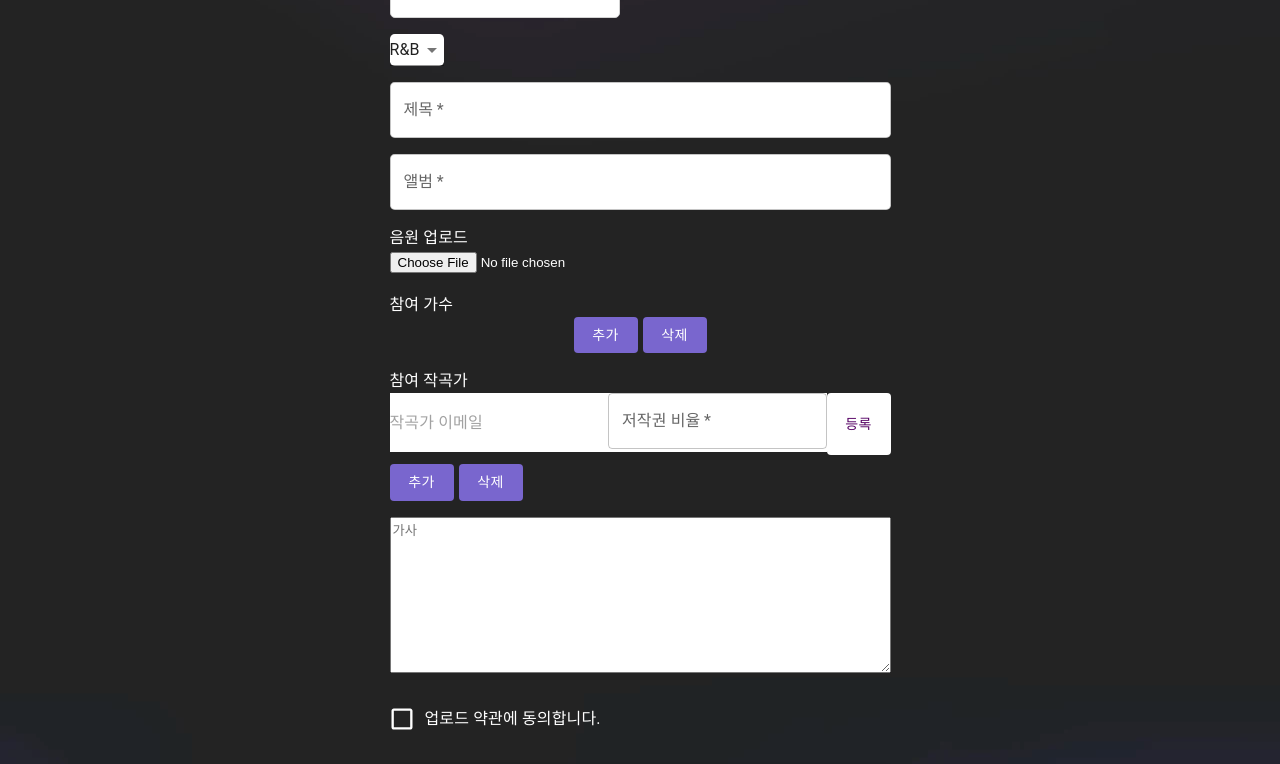
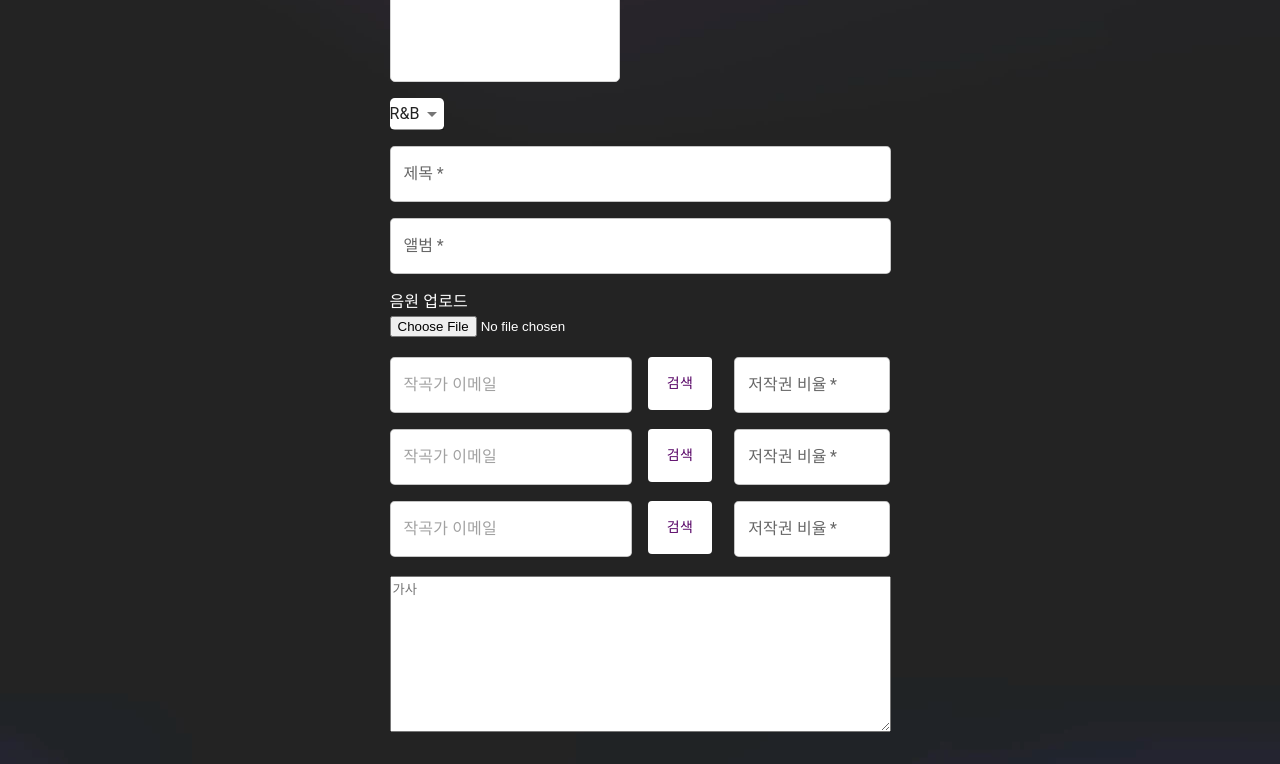
Before and after one commit to UXMUnderGraduate/22-S-Front, a React (Create React App) app: page /upload in a window 1280 px wide. Shown: the part 467-1231 px from the top of the page. Built offline with nearby package versions, Linux system fonts and the light colour scheme; sample sign-in values are in the browser's storage.

Commit message:
feat: upload 저작권자 등록 #9

```diff
--- a/src/page/UploadPage.jsx
+++ b/src/page/UploadPage.jsx
@@ -1,26 +1,29 @@
-import React, { useState, useEffect } from 'react';
+import React, { useState , useEffect} from 'react';
 import axios from 'axios';
 import {
   Button,
   CssBaseline,
   TextField,
   FormControl,
-  FormControlLabel,
-  Checkbox,
-  FormHelperText,
+  createTheme,
+  ThemeProvider,
   Grid,
   Box,
+  Checkbox,
+  FormControlLabel,
+  FormHelperText,
   Typography,
   Container,
   Select,
   MenuItem,
 } from '@mui/material/';
-import { createTheme, ThemeProvider } from '@mui/material/styles';
+import { useNavigate } from 'react-router-dom';
+import { useDropzone } from 'react-dropzone';
 import styled from 'styled-components';
-import { useDropzone } from 'react-dropzone';
-import { useNavigate } from 'react-router-dom';
-import { InputBase, ListItemButton, Drawer, List, Divider, ListItem, ListItemText } from '@mui/material';
-
+import {  ListItemButton, Drawer, List, Divider, ListItem, ListItemText } from '@mui/material';
+const Boxs = styled(Box)`
+  padding-bottom: 40px !important;
+`;
 const thumbsContainer = {
   display: 'flex',
   flexDirection: 'row',
@@ -57,16 +60,11 @@ const img = {
   width: 220,
   height: 220,
 };
-
 const FormHelperTexts = styled(FormHelperText)`
   width: 100%;
   padding-left: 16px;
   font-weight: 700 !important;
   color: #d32f2f !important;
-`;
-
-const Boxs = styled(Box)`
-  padding-bottom: 40px !important;
 `;
 
 function UploadPage() {
@@ -90,16 +88,158 @@ function UploadPage() {
       },
     },
   });
+  const navigate = useNavigate();
+  const [state, setState] = React.useState({
+    bottom: false,
+  });
+  const [data, setData] = useState([]);
+  const [holder, setholder]=useState([]);
+  const [rate, setRate]=useState([])
+  const [image, setImage] = useState('');
+  const [checked, setChecked] = useState(false);
+  const [file, setFile] = useState([]);
   const [genre, setGenre] = useState('R&B');
-  const [checked, setChecked] = useState(false);
+  const token = localStorage.getItem('jwtToken');
+  const [search, setSearch] = useState('');
+  const ariaLabel = { 'aria-label': 'search' };
+  const anchor = 'bottom';
   const [musicError, setMusicError] = useState(false);
+  const [rateError, setRateError] = useState(false);
   const [UploadError, setUploadError] = useState('');
-  const token = localStorage.getItem('jwtToken');
+
+  const handleImage = (event) => {
+    setImage(event.target.value)
+  };
+
+  const handleAgree = (event) => {
+    setChecked(event.target.checked);
+  };
+
+  const handleChange = (event) => {
+    setGenre(event.target.value);
+  };
+
+  const handleFile = (event) => {
+    setFile(event.target.value)
+  };
+
+  const handleOnKeyPress= (e) => {
+    if(e.key==" "){
+      handleRate(e);
+    }
+  }
+  const handleRate = (e) => {
+    setRate((rate) => {
+      return [...rate, e.target.value]
+    })
+  };
+
+  function clickSubmit() {
+    if (confirm('한번 업로드 하면 수정이 불가능합니다. 업로드 하시겠습니까?')) {
+      //form submit
+    } else {
+      return;
+    }
+  }
+
+  const toggleDrawer = (anchor, open) => (event) => {
+    handleOnClick();
+
+    if (event.type === 'keydown' && (event.key === 'Tab' || event.key === 'Shift')) {
+      return;
+    }
+    setState({ ...state, [anchor]: open });
+  };
+
+
+  const holderlist = (item) => {
+    setholder((holder) => {
+      console.log(holder);
+      return [...holder, item];
+    });
+  };
+
+  const list = (anchor) => (
+    <Box
+      style={{ fontColor: 'red' }}
+      sx={{ width: anchor === 'top' || anchor === 'bottom' ? 'auto' : 250 }}
+      role="presentation"
+      onClick={toggleDrawer(anchor, false)}
+      onKeyDown={toggleDrawer(anchor, false)}
+    >
+      <List>
+        {data.map((item) => (
+          <ListItem style={{ color: 'Black' }} key={item.id}>
+            <ListItemButton onClick={()=>holderlist(item.id)}>
+              <ListItemText primary={item.nickname} />
+            </ListItemButton>
+          </ListItem>
+        ))}
+      </List>
+      <Divider />
+    </Box>
+  );
+
+  const onChangeSearch = (e) => {
+    setSearch(e.target.value);
+    toggleDrawer(anchor, true);
+  };
+
+
+  const handleOnClick = async () => {
+    // console.log(token);
+
+    await axios
+      .get(`http://${process.env.REACT_APP_BACKEND_URL}/api/v1/user?search=${search}`, {
+        headers: {
+          authorization: token,
+        }
+      })
+      .then((res) => {
+        setData(res.data.data);
+        console.log("데이터: ", data);
+        console.log("찾는 사람: ", search);
+        console.log("배열: ", holder);
+      })
+      .catch((err) => {
+        console.log(err);
+      });
+  };
+  //앨범 커버 드래그앤드롭
+  const [images, setImages] = useState([]);
+  const { getRootProps, getInputProps } = useDropzone({
+    accept: 'image/*',
+    onDrop: (acceptedImages) => {
+      setImages(
+        acceptedImages.map((image) =>
+          Object.assign(image, {
+            preview: URL.createObjectURL(image),
+          }),
+        ),
+      );
+      handleImage(image);
+    },
+  });
+
+  const thumbs = images.map((image) => (
+    <div style={thumb} key={image.name}>
+      <div style={thumbInner}>
+        <img src={image.preview} style={img} alt="" />
+      </div>
+    </div>
+  ));
+
+  useEffect(
+    () => () => {
+      // Make sure to revoke the Object URL to avoid memory leaks
+      images.forEach((image) => URL.revokeObjectURL(image.preview));
+    },
+    [images],
+  );
 
   const onhandlePost = async (data) => {
-    console.log('name');
-    const { title, album, lylics, file, image, holder, rate } = data;
-    const postData = { title, album, lylics, genre, file, image, holder, rate };
+    const { title, album, image, lylics, file, holder, rate } = data;
+    const postData = { title, album, lylics, image, genre, file,  holder, rate };
 
     // post
     await axios
@@ -120,30 +260,23 @@ function UploadPage() {
       });
   };
 
-  const handleChange = (event) => {
-    setGenre(event.target.value);
-  };
-
-  const handleAgree = (event) => {
-    setChecked(event.target.checked);
-  };
-
   const handleSubmit = (e) => {
     e.preventDefault();
 
     const data = new FormData(e.currentTarget);
     console.log(data);
     const genreType = genre;
+
     const joinData = {
       title: data.get('title'),
       album: data.get('album'),
       name: data.get('name'),
       lylics: data.get('lylics'),
-      file: data.get('file'),
-      image: data.get('image'),
+      file: file,
+      image: image,
       genre: genreType,
-      holder: data.get('holder'),
-      rate: data.get('rate'),
+      holder: holder,
+      rate: rate
     };
 
     //중복곡 체크
@@ -169,6 +302,12 @@ function UploadPage() {
           console.error(err);
         });
     }
+    // 저작권 비율 체크
+    const sum = rate.reduce((accumultor, currentNumber)=>accumultor*1+currentNumber*1);
+    console.log(rate);
+    console.log(sum);
+    if (sum!=1) setRateError('저작권 총합이 1이하가 되도록 설정해주세요!');
+    else setRateError('');
 
     // 회원가입 동의 체크
     if (!checked) alert('올바른 양식과 함께 업로드 약관에 동의해주세요.');
@@ -177,87 +316,7 @@ function UploadPage() {
     }
   };
 
-  //엘범 커버 드래그앤드롭
-  const [files, setFiles] = useState([]);
-  const { getRootProps, getInputProps } = useDropzone({
-    accept: 'image/*',
-    onDrop: (acceptedFiles) => {
-      setFiles(
-        acceptedFiles.map((file) =>
-          Object.assign(file, {
-            preview: URL.createObjectURL(file),
-          }),
-        ),
-      );
-    },
-  });
 
-  const thumbs = files.map((file) => (
-    <div style={thumb} key={file.name}>
-      <div style={thumbInner}>
-        <img src={file.preview} style={img} alt="" />
-      </div>
-    </div>
-  ));
-
-  useEffect(
-    () => () => {
-      // Make sure to revoke the Object URL to avoid memory leaks
-      files.forEach((file) => URL.revokeObjectURL(file.preview));
-    },
-    [files],
-  );
-
-  //작곡가, 가수 추가 부분
-  const [countComposerList, setCountComposerList] = useState([0]);
-
-  const onAddComposerDiv = () => {
-    let countArr = [...countComposerList];
-    let counter = countArr.slice(-1)[0];
-    counter += 1;
-    countArr.push(counter); // index 사용 X
-    // countArr[counter] = counter   // index 사용 시 윗줄 대신 사용
-    setCountComposerList(countArr);
-  };
-
-  const onDeleteComposerDiv = () => {
-    let countArr = [...countComposerList];
-    let counter = countArr.slice(-1)[0];
-    counter -= 1;
-    countArr.pop(counter); // index 사용 X
-    // countArr[counter] = counter   // index 사용 시 윗줄 대신 사용
-    setCountComposerList(countArr);
-  };
-
-  const [countSingerList, setCountSingerList] = useState([0]);
-
-  const onAddSingerDiv = () => {
-    let countArr = [...countSingerList];
-    let counter = countArr.slice(-1)[0];
-    counter += 1;
-    countArr.push(counter); // index 사용 X
-    // countArr[counter] = counter   // index 사용 시 윗줄 대신 사용
-    setCountSingerList(countArr);
-  };
-
-  const onDeleteSingerDiv = () => {
-    let countArr = [...countSingerList];
-    let counter = countArr.slice(-1)[0];
-    counter -= 1;
-    countArr.pop(counter); // index 사용 X
-    // countArr[counter] = counter   // index 사용 시 윗줄 대신 사용
-    setCountSingerList(countArr);
-  };
-
-  const navigate = useNavigate();
-
-  function clickSubmit() {
-    if (confirm('한번 업로드 하면 수정이 불가능합니다. 업로드 하시겠습니까?')) {
-      //form submit
-    } else {
-      return;
-    }
-  }
   return (
     <ThemeProvider theme={theme}>
       <Box sx={{ height: '100%', backgroundImage: 'url(/images/background.png)' }}>
@@ -286,13 +345,28 @@ function UploadPage() {
             >
               음원 업로드
             </Typography>
-            <Boxs component="form" noValidate onSubmit={handleSubmit} sx={{ mt: 3 }}>
+            <Boxs component="form" noValidate sx={{ mt: 3 }} onSubmit={handleSubmit}>
               <FormControl component="fieldset" variant="standard">
                 <Grid container spacing={2}>
+
                 <Grid item xs={12}>
-                    <label style={{ color: 'white' }}>앨범커버</label>
+                    <label style={{ color: 'white' }}>
+                      앨범커버
+                    </label> <br/>
+                    <input
+                      type="file"
+                      id="file"
+                      accept="image/*"
+                      textDecoration="none"
+                      style={{ color: 'white', borderBox: 'white' }}
+                      required
+                      onChange={handleImage}
+                    />
+                  </Grid>
+                  <Grid item xs={12}>
+                    <label style={{ color: 'white' }}>썸네일 확인</label>
                     <div {...getRootProps({ className: 'dropzone' })}>
-                      <input {...getInputProps()} id="image" />
+                      <input {...getInputProps()}/>
                       <aside style={thumbsContainer}> {thumbs}</aside>
                     </div>
                   </Grid>
@@ -301,9 +375,9 @@ function UploadPage() {
                       sx={{ backgroundColor: 'white', borderRadius: '0.3em' }}
                       labelId="genre"
                       id="genre-select"
-                      value={genre}
                       required
                       label="genre"
+                      value={genre}
                       onChange={handleChange}
                     >
                       <MenuItem value={'R&B'}>R&B</MenuItem>
@@ -347,45 +421,105 @@ function UploadPage() {
                     accept="audio/*"
                     textDecoration="none"
                     style={{ color: 'white', borderBox: 'white' }}
+                    onChange={handleFile}
                     />
+                </Grid>
                 <FormHelperTexts>{musicError}</FormHelperTexts>
+
+
+                <Grid item xs={12} sm={6}>
+                  <TextField
+                  sx={{ backgroundColor: 'white', borderRadius: '0.3em' }}
+                    required
+                    placeholder="작곡가 이메일"
+                    inputProps={ariaLabel}
+                    onChange={onChangeSearch}
+                  />
                 </Grid>
+                <Grid item xs={12} sm={2}>
+                  <Button style={{ backgroundColor: 'white', height: '95%' }} onClick={toggleDrawer(anchor, true)}>
+                      {' '}
+                      검색
+                  </Button></Grid>
+                  <Drawer anchor={anchor} open={state[anchor]} onClose={toggleDrawer(anchor, false)}>
+                    {list(anchor)}
+                  </Drawer>
+                  <Grid item xs={12} sm={4}>
+                  <TextField
+                      sx={{ backgroundColor: 'white', borderRadius: '0.3em' }}
+                      variant="outlined"
+                      required
+                      fullWidth
+                      id="copyright"
+                      label="저작권 비율"
+                      name="copyright"
+                      autoComplete="copyright"
+                      color="secondary"
+                      onKeyPress={handleOnKeyPress}
+                    /></Grid>
 
-                  <Grid item xs={12}>
-                    <label style={{ color: 'white' }}>참여 가수</label>
-                    <CreateListDiv>
-                      <div style={{ display: 'inline-block' }}>
-                        {/* <SingerList countSingerList={countSingerList} /> */}
-                        <Button onClick={onAddSingerDiv} style={{ backgroundColor: '#7966ce', color: 'white' }}>
-                          추가
-                        </Button>
-                        <Button
-                          onClick={onDeleteSingerDiv}
-                          style={{ backgroundColor: '#7966ce', color: 'white', marginLeft: '5px' }}
-                        >
-                          삭제
-                        </Button>
-                      </div>
-                    </CreateListDiv>
+<Grid item xs={12} sm={6}>
+                  <TextField
+                  sx={{ backgroundColor: 'white', borderRadius: '0.3em' }}
+                    required
+                    placeholder="작곡가 이메일"
+                    inputProps={ariaLabel}
+                    onChange={onChangeSearch}
+                  />
                 </Grid>
+                <Grid item xs={12} sm={2}>
+                  <Button style={{ backgroundColor: 'white', height: '95%' }} onClick={toggleDrawer(anchor, true)}>
+                      {' '}
+                      검색
+                  </Button></Grid>
+                  <Drawer anchor={anchor} open={state[anchor]} onClose={toggleDrawer(anchor, false)}>
+                    {list(anchor)}
+                  </Drawer>
+                  <Grid item xs={12} sm={4}>
+                  <TextField
+                      sx={{ backgroundColor: 'white', borderRadius: '0.3em' }}
+                      variant="outlined"
+                      required
+                      fullWidth
+                      id="copyright"
+                      label="저작권 비율"
+                      name="copyright"
+                      autoComplete="copyright"
+                      color="secondary"
+                      onKeyPress={handleOnKeyPress}
+                    /></Grid>
 
-                  <Grid item xs={12}>
-                    <CreateListDiv>
-                      <div style={{ display: 'inline-block' }}>
-                        <label style={{ color: 'white' }}>참여 작곡가</label>
-                        <ComposerList countComposerList={countComposerList} />
-                        <Button onClick={onAddComposerDiv} style={{ backgroundColor: '#7966ce', color: 'white' }}>
-                          추가
-                        </Button>
-                        <Button
-                          onClick={onDeleteComposerDiv}
-                          style={{ backgroundColor: '#7966ce', color: 'white', marginLeft: '5px' }}
-                        >
-                          삭제
-                        </Button>
-                      </div>
-                    </CreateListDiv>
+                  <Grid item xs={12} sm={6}>
+                  <TextField
+                  sx={{ backgroundColor: 'white', borderRadius: '0.3em' }}
+                    required
+                    placeholder="작곡가 이메일"
+                    inputProps={ariaLabel}
+                    onChange={onChangeSearch}
+                  />
                 </Grid>
+                <Grid item xs={12} sm={2}>
+                  <Button style={{ backgroundColor: 'white', height: '95%' }} onClick={toggleDrawer(anchor, true)}>
+                      {' '}
+                      검색
+                  </Button></Grid>
+                  <Drawer anchor={anchor} open={state[anchor]} onClose={toggleDrawer(anchor, false)}>
+                    {list(anchor)}
+                  </Drawer>
+                  <Grid item xs={12} sm={4}>
+                  <TextField
+                      sx={{ backgroundColor: 'white', borderRadius: '0.3em' }}
+                      variant="outlined"
+                      required
+                      fullWidth
+                      id="copyright"
+                      label="저작권 비율"
+                      name="copyright"
+                      autoComplete="copyright"
+                      color="secondary"
+                      onKeyPress={handleOnKeyPress}
+                    /></Grid>
+                <FormHelperTexts>{rateError}</FormHelperTexts>
 
                 <Grid item xs={12}>
                   <textarea
@@ -426,7 +560,7 @@ function UploadPage() {
                   업로드
                 </Button>
               </FormControl>
-              <FormHelperTexts>{UploadError}</FormHelperTexts>
+              <FormHelperTexts style={{marginTop:'-20px'}}>{UploadError}</FormHelperTexts>
             </Boxs>
           </Box>
         </Container>
@@ -436,284 +570,3 @@ function UploadPage() {
 }
 
 export default UploadPage;
-
-const StyledInputBase = styled(InputBase)(() => ({
-  color: 'inherit',
-  '& .MuiInputBase-input': {
-    // padding: theme.spacing(1, 1, 1, 0),
-    // vertical padding + font size from searchIcon
-    // paddingLeft: `calc(1em + ${theme.spacing(4)})`,
-    // transition: theme.transitions.create('width'),
-    backgroundColor: 'white',
-    height: '85%',
-    width: '100%',
-    // [theme.breakpoints.up('md')]: {
-    //   width: '20ch',
-    // },
-  },
-}));
-
-const ariaLabel = { 'aria-label': 'search' };
-
-//참여자 추가
-const DetailDiv = styled.div`
-  div {
-    margin-bottom: 3px;
-    display: flex;
-  }
-`;
-
-const CreateListDiv = styled.div`
-  width: 100%;
-  display: flex;
-  align-items: center;
-  flex-direction: column;
-`;
-
-const ComposerList = (props) => {
-  const [state, setState] = React.useState({
-    bottom: false,
-  });
-
-  const anchor = 'bottom';
-
-  const toggleDrawer = (anchor, open) => (event) => {
-    handleOnClick();
-
-    if (event.type === 'keydown' && (event.key === 'Tab' || event.key === 'Shift')) {
-      return;
-    }
-    setState({ ...state, [anchor]: open });
-  };
-
-  // const Navigate = useNavigate();
-  const [holder, setholder]=useState([])
-  const holderlist = (item) => {
-    setholder((holder) => {
-      console.log(holder);
-      return [...holder, item];
-    });
-  };
-  const list = (anchor) => (
-    <Box
-      style={{ fontColor: 'red' }}
-      sx={{ width: anchor === 'top' || anchor === 'bottom' ? 'auto' : 250 }}
-      role="presentation"
-      onClick={toggleDrawer(anchor, false)}
-      onKeyDown={toggleDrawer(anchor, false)}
-    >
-      <List>
-        {data.map((item) => (
-          <ListItem style={{ color: 'Black' }} key={item.id}>
-            <ListItemButton onClick={()=>holderlist(item.id)}>
-              <ListItemText primary={item.nickname} />
-            </ListItemButton>
-          </ListItem>
-        ))}
-      </List>
-      <Divider />
-    </Box>
-  );
-
-  const [data, setData] = useState([]);
-
-  const token = localStorage.getItem('jwtToken');
-
-  const [search, setSearch] = useState('');
-
-  const [copyright, setcopyright]=useState([])
-
-  const copyrightlist = (e) => {
-      setcopyright((copyright) => {
-        return [...copyright, e.target.value];
-      });
-  };
-
-  const handleOnKeyPress = (e) => {
-    if (e.key == ' ') {
-      copyrightlist(e);
-    }
-  };
-
-  const onChangeSearch = (e) => {
-    setSearch(e.target.value);
-    toggleDrawer(anchor, true);
-  };
-
-  // const onClickSearch = async () => {
-  //   console.log('로그인');
-  // };
-
-  const handleOnClick = async () => {
-    // console.log(token);
-
-    await axios
-      .get(`http://${process.env.REACT_APP_BACKEND_URL}/api/v1/user?search=${search}`, {
-        headers: {
-          authorization: token,
-        },
-        params: {
-          holder
-        },
-      })
-      .then((res) => {
-        setData(res.data.data);
-        console.log(data);
-        console.log(search);
-        console.log(holder);
-        console.log(copyright)
-      })
-      .catch((err) => {
-        console.log(err);
-      });
-  };
-
-  return (
-    <DetailDiv>
-      {props.countComposerList &&
-        props.countComposerList.map((i) => (
-          <div key={i}>
-            <div>
-              <Grid item xs={12} sm={8}>
-                <StyledInputBase
-                  required
-                  placeholder="작곡가 이메일"
-                  inputProps={ariaLabel}
-                  onChange={onChangeSearch}
-                />
-              </Grid>
-              <Grid item xs={12} sm={8}>
-                <TextField
-                  variant="outlined"
-                  required
-                  fullWidth
-                  id="copyright"
-                  label="저작권 비율"
-                  name="copyright"
-                  autoComplete="copyright"
-                  sx={{ backgroundColor: 'white' }}
-                  color="secondary"
-                  onKeyPress={handleOnKeyPress}
-                />
-              </Grid>
-
-              <Button style={{ backgroundColor: 'white', height: '95%' }} onClick={toggleDrawer(anchor, true)}>
-                  {' '}
-                  등록
-                </Button>
-                <Drawer anchor={anchor} open={state[anchor]} onClose={toggleDrawer(anchor, false)}>
-                  {list(anchor)}
-                </Drawer>
-
-            </div>
-          </div>
-        ))}
-    </DetailDiv>
-  );
-};
-
-// const onClickSearch = async () => {
-//   console.log('로그인');
-// };
-
-// const SingerList = (props) => {
-//   const [state, setState] = React.useState({
-//     bottom: false,
-//   });
-
-//   const anchor = 'bottom';
-
-//   const toggleDrawer = (anchor, open) => (event) => {
-//     handleOnClick();
-//     if (event.type === 'keydown' && (event.key === 'Tab' || event.key === 'Shift')) {
-//       return;
-//     }
-//     setState({ ...state, [anchor]: open });
-//   };
-
-//   const list = (anchor) => (
-//     <Box
-//       sx={{ width: anchor === 'top' || anchor === 'bottom' ? 'auto' : 250 }}
-//       role="presentation"
-//       onClick={toggleDrawer(anchor, false)}
-//       onKeyDown={toggleDrawer(anchor, false)}
-//     >
-//       <List>
-//         {data.map((item) => (
-//           <ListItem style={{ color: 'Black' }} key={item.id}>
-//             <ListItemButton>
-//               <ListItemText primary={item.nickname} onClick={onClickSearch}></ListItemText>
-//             </ListItemButton>
-//           </ListItem>
-//         ))}
-//       </List>
-//       <Divider />
-//     </Box>
-//   );
-
-//   const [data, setData] = useState([]);
-
-//   const token = localStorage.getItem('jwtToken');
-
-//   const [search, setSearch] = useState('');
-
-//   const onChangeSearch = (e) => {
-//     setSearch(e.target.value);
-//     toggleDrawer(anchor, true);
-//   };
-
-//   const handleOnClick = async () => {
-//     await axios
-//       .get(`http://${process.env.REACT_APP_BACKEND_URL}/api/v1/user?search=${search}`, {
-//         headers: {
-//           authorization: token,
-//         },
-//       })
-//       .then((res) => {
-//         const data = res.data;
-//         setData(data.data);
-//         console.log(data.data);
-//       })
-//       .catch((err) => {
-//         console.log(err);
-//       });
-//   };
-
-//   return (
-//     <DetailDiv>
-//       {props.countSingerList &&
-//         props.countSingerList.map((item, i) => (
-//           <div key={i}>
-//             <div>
-//               <Grid item xs={12} sm={8}>
-//                 <StyledInputBase required placeholder="가수 이메일" inputProps={ariaLabel} onChange={onChangeSearch} />
-//                 <Button style={{ backgroundColor: 'white', height: '95%' }} onClick={toggleDrawer(anchor, true)}>
-//                   {' '}
-//                   <SearchIcon />
-//                 </Button>
-//                 <Drawer anchor={anchor} open={state[anchor]} onClose={toggleDrawer(anchor, false)}>
-//                   {list(anchor)}
-//                 </Drawer>
-//               </Grid>
-//               <Grid item xs={12} sm={4}>
-//                 <TextField
-//                   variant="outlined"
-//                   required
-//                   fullWidth
-//                   id="copyright"
-//                   label="저작권 비율"
-//                   name="copyright"
-//                   autoComplete="copyright"
-//                   sx={{ backgroundColor: 'white' }}
-//                   color="secondary"
-//                 />
-//               </Grid>
-//               <Grid item xs={12} sm={2}>
-//                 <Button style={{ backgroundColor: '#7966ce', color: 'white' }}>등록</Button>
-//               </Grid>
-//             </div>
-//           </div>
-//         ))}
-//     </DetailDiv>
-//   );
-// };
```
Lines whose indentation alone changed are shown as unchanged.
